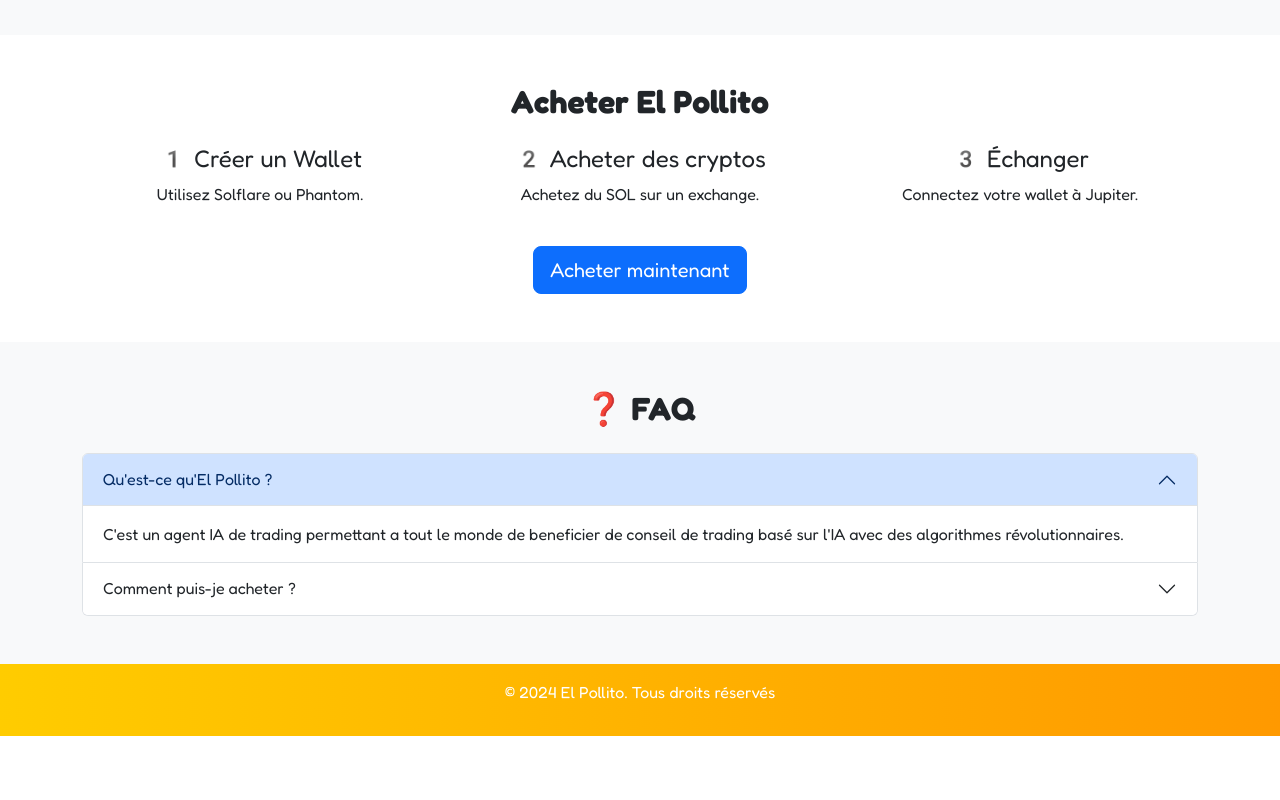
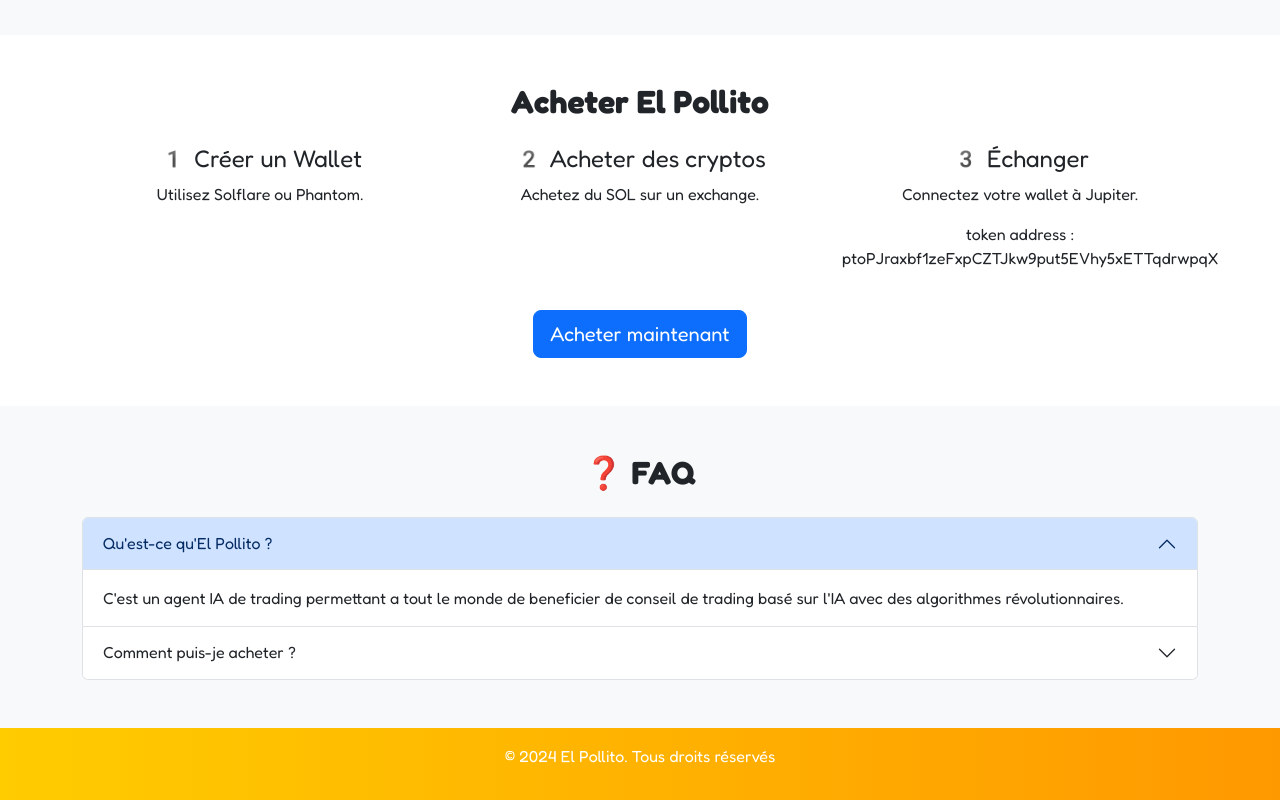
Before and after one commit to CryptoPollito/Pollito, a plain HTML site: page docs/index.html in a window 1280 px wide. Shown: the part 1751-2551 px from the top of the page. Before the commit the page ends 2487 px from the top, so only its background shows below. Drawn offline with nearby package versions, Linux system fonts and the light colour scheme.

Commit message:
token address

```diff
--- a/docs/index.html
+++ b/docs/index.html
@@ -118,6 +118,7 @@
                 <div class="col-md-4">
                     <h4>3️ Échanger</h4>
                     <p>Connectez votre wallet à Jupiter.</p>
+					<p>token address : ptoPJraxbf1zeFxpCZTJkw9put5EVhy5xETTqdrwpqX</p>
                 </div>
             </div>
             <a href="#" class="btn btn-primary btn-lg mt-4">Acheter maintenant</a>
```
